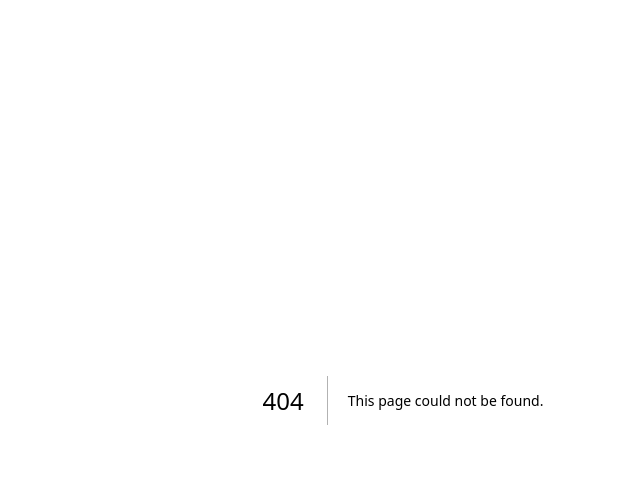
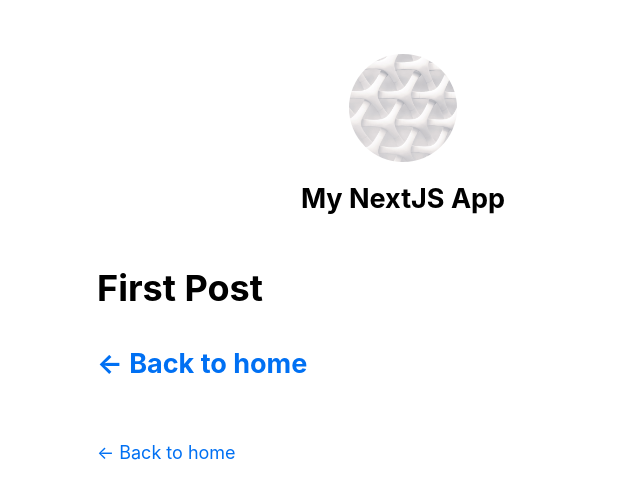
Before and after one commit to kenan459/NextJS-Practice, a Next.js app: page /posts/first-post in a window 1280 px wide. Before the commit this address had no page. Shown: the top 498 px of the page, without its empty margins (237-877 px from the left). Built offline with nearby package versions, Linux system fonts and the light colour scheme.

Commit message:
Setting up Global CSS

```diff
--- /dev/null
+++ b/components/layout.js
@@ -0,0 +1,69 @@
+import Head from 'next/head';
+import Image from 'next/image';
+import styles from './layout.module.css';
+import utilStyles from '../styles/utils.module.css';
+import Link from 'next/link';
+
+const name = 'My NextJS App';
+export const siteTitle = 'Next.js Sample Website';
+
+export default function Layout({ children, home }) {
+    return (
+        <div className={styles.container}>
+            <Head>
+                <link rel="icon" href="/favicon.ico" />
+                <meta
+                    name="description"
+                    content="Learn how to build a personal website using Next.js"
+                />
+                <meta
+                    property="og:image"
+                    content={`https://og-image.vercel.app/${encodeURI(
+                        siteTitle,
+                    )}.png?theme=light&md=0&fontSize=75px&images=https%3A%2F%2Fassets.vercel.com%2Fimage%2Fupload%2Ffront%2Fassets%2Fdesign%2Fnextjs-black-logo.svg`}
+                />
+                <meta name="og:title" content={siteTitle} />
+                <meta name="twitter:card" content="summary_large_image" />
+            </Head>
+            <header className={styles.header}>
+                {home ? (
+                    <>
+                        <Image
+                            priority
+                            src="/images/profile.jpg"
+                            className={utilStyles.borderCircle}
+                            height={144}
+                            width={144}
+                            alt=""
+                        />
+                        <h1 className={utilStyles.heading2Xl}>{name}</h1>
+                    </>
+                ) : (
+                    <>
+                        <Link href="/">
+                            <Image
+                                priority
+                                src="/images/profile.jpg"
+                                className={utilStyles.borderCircle}
+                                height={108}
+                                width={108}
+                                alt=""
+                            />
+                        </Link>
+                        <h2 className={utilStyles.headingLg}>
+                            <Link href="/" className={utilStyles.colorInherit}>
+                                {name}
+                            </Link>
+                        </h2>
+                    </>
+                )}
+            </header>
+            <main>{children}</main>
+            {!home && (
+                <div className={styles.backToHome}>
+                    <Link href="/">← Back to home</Link>
+                </div>
+            )}
+        </div>
+    );
+}
--- /dev/null
+++ b/components/layout.module.css
@@ -0,0 +1,15 @@
+.container {
+    max-width: 36rem;
+    padding: 0 1rem;
+    margin: 3rem auto 6rem;
+  }
+
+  .header {
+    display: flex;
+    flex-direction: column;
+    align-items: center;
+  }
+
+  .backToHome {
+    margin: 3rem 0 0;
+  }
--- /dev/null
+++ b/pages/_app.js
@@ -0,0 +1,6 @@
+// `pages/_app.js`
+import '../styles/global.css';
+
+export default function App({ Component, pageProps }) {
+  return <Component {...pageProps} />;
+}
--- a/pages/index.js
+++ b/pages/index.js
@@ -1,5 +1,6 @@
 import Head from 'next/head';
 import styles from '../styles/Home.module.css';
+import Link from 'next/link';
 
 export default function Home() {
   return (
@@ -10,8 +11,8 @@
       </Head>
 
       <main>
-        <h1 className={styles.title}>
-          Welcome to <a href="https://nextjs.org">Next.js!</a>
+        <h1 className="title">
+          Read <Link href="/posts/first-post">this page!</Link>
         </h1>
 
         <p className={styles.description}>
--- /dev/null
+++ b/pages/posts/first-post.js
@@ -0,0 +1,20 @@
+import Link from 'next/link';
+import Head from 'next/head';
+import Image from 'next/image';
+import Layout from '../../components/layout';
+
+
+
+export default function FirstPost() {
+    return (
+      <Layout>
+        <Head>
+          <title>First Post</title>
+        </Head>
+        <h1>First Post</h1>
+        <h2>
+          <Link href="/">← Back to home</Link>
+        </h2>
+      </Layout>
+    );
+  }
--- /dev/null
+++ b/styles/global.css
@@ -0,0 +1,27 @@
+html,
+body {
+  padding: 0;
+  margin: 0;
+  font-family: -apple-system, BlinkMacSystemFont, Segoe UI, Roboto, Oxygen, Ubuntu,
+    Cantarell, Fira Sans, Droid Sans, Helvetica Neue, sans-serif;
+  line-height: 1.6;
+  font-size: 18px;
+}
+
+* {
+  box-sizing: border-box;
+}
+
+a {
+  color: #0070f3;
+  text-decoration: none;
+}
+
+a:hover {
+  text-decoration: underline;
+}
+
+img {
+  max-width: 100%;
+  display: block;
+}
--- /dev/null
+++ b/styles/utils.module.css
@@ -0,0 +1,52 @@
+.heading2Xl {
+    font-size: 2.5rem;
+    line-height: 1.2;
+    font-weight: 800;
+    letter-spacing: -0.05rem;
+    margin: 1rem 0;
+  }
+
+  .headingXl {
+    font-size: 2rem;
+    line-height: 1.3;
+    font-weight: 800;
+    letter-spacing: -0.05rem;
+    margin: 1rem 0;
+  }
+
+  .headingLg {
+    font-size: 1.5rem;
+    line-height: 1.4;
+    margin: 1rem 0;
+  }
+
+  .headingMd {
+    font-size: 1.2rem;
+    line-height: 1.5;
+  }
+
+  .borderCircle {
+    border-radius: 9999px;
+  }
+
+  .colorInherit {
+    color: inherit;
+  }
+
+  .padding1px {
+    padding-top: 1px;
+  }
+
+  .list {
+    list-style: none;
+    padding: 0;
+    margin: 0;
+  }
+
+  .listItem {
+    margin: 0 0 1.25rem;
+  }
+
+  .lightText {
+    color: #666;
+  }
```
Also changed, not shown: public/images/profile.jpg (added).
